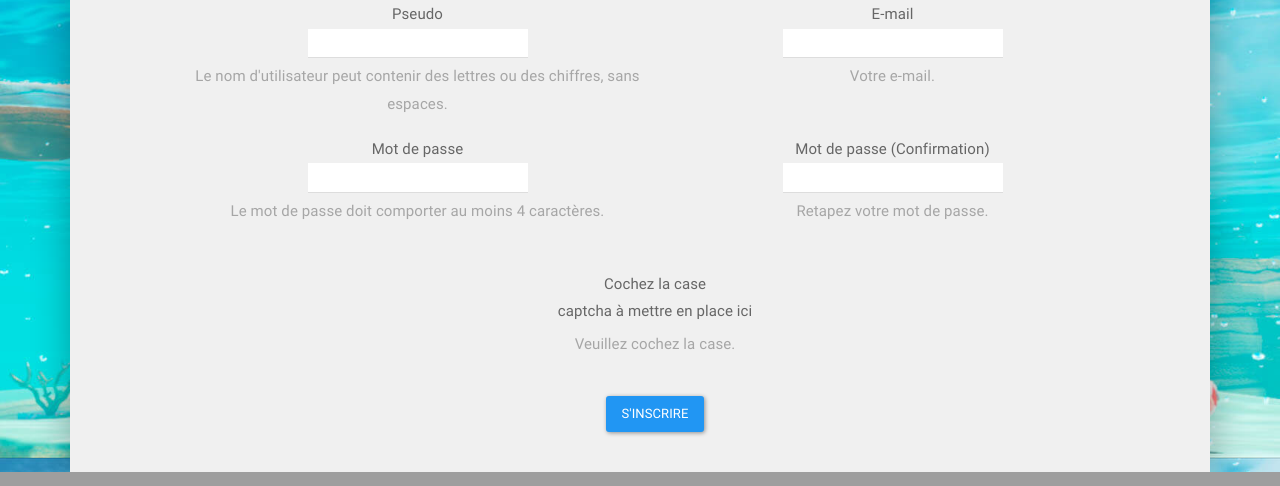
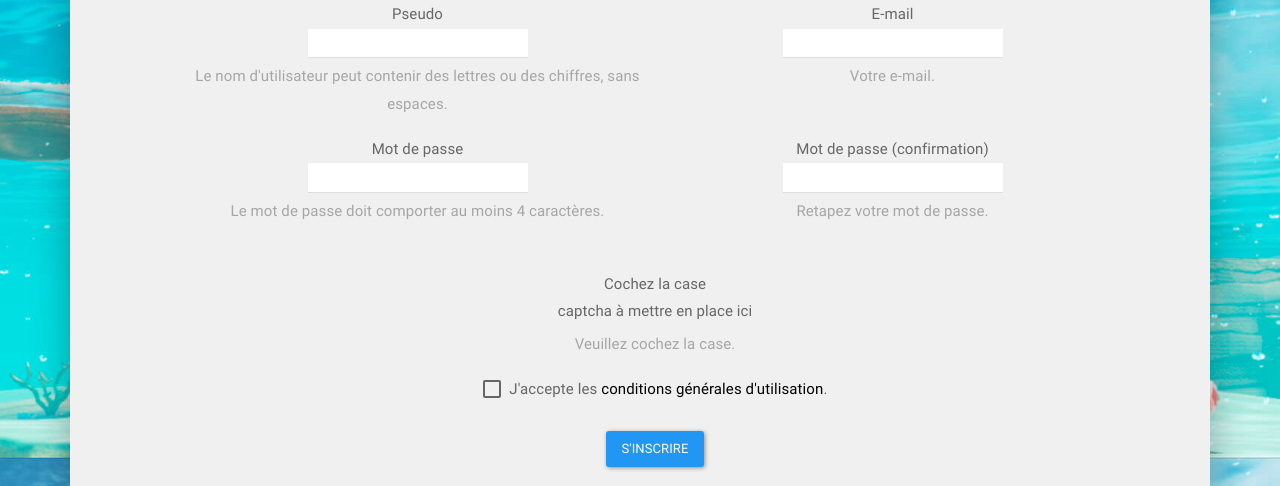
Before and after one commit to Atnode/PTv3, a PHP site: page /inscription/ in a window 1280 px wide. Shown: the part 342-828 px from the top of the page. Run offline with PHP 8.4, Linux system fonts and the light colour scheme; grey boxes are pictures that could not be loaded.

Commit message:
Corrections

```diff
--- a/inscription/index.php
+++ b/inscription/index.php
@@ -69,7 +69,7 @@
 										</div>
 										<div class="col-md-6">
 											<div class="control-group">
-												<label class="control-label" for="password_confirm">Mot de passe (Confirmation)</label>
+												<label class="control-label" for="password_confirm">Mot de passe (confirmation)</label>
 												<div class="controls">
 													<input class="input-xlarge" id="password_confirm" name="password_confirm" placeholder="" type="password">
 													<p class="help-block">Retapez votre mot de passe.</p>
@@ -78,19 +78,26 @@
 										</div>
 									</div><br>
 									<div class="control-group">
-										<label class="control-label" for="password_confirm">Cochez la case</label>
+										<label class="control-label" for="captcha_confirm">Cochez la case</label>
 										<div class="controls">
 											captcha à mettre en place ici
 											<p class="help-block">Veuillez cochez la case.</p>
 										</div>
-									</div><br>
+									</div>
 									<div class="control-group">
 										<div class="controls">
-											<button class="btn btn-primary">S'inscrire</button>
+											<div class="checkbox">
+												<label><input id="" type="checkbox" value=""> J'accepte les <a href="/cgu/">conditions générales d'utilisation</a>.</label>
+											</div>
 										</div>
 									</div>
 								</fieldset>
 							</form>
+						</div>
+					</div><br>
+					<div class="control-group">
+						<div class="controls">
+							<button class="btn btn-primary">S'inscrire</button>
 						</div>
 					</div>
 				</div>
```
